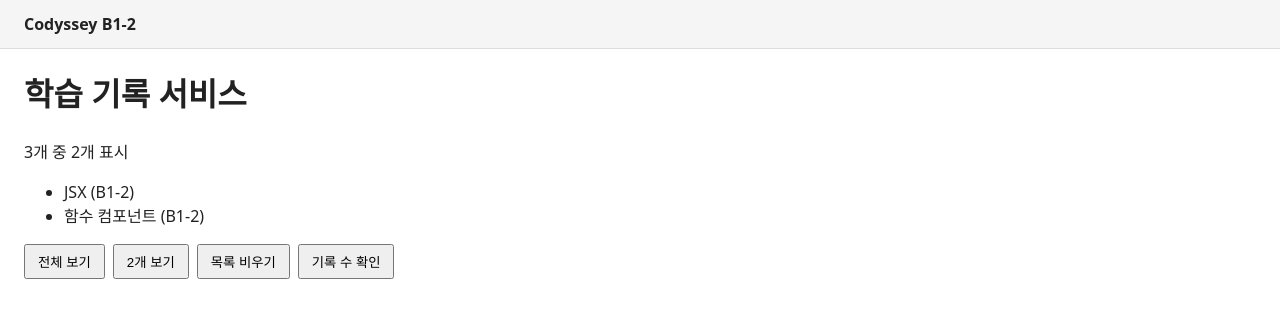
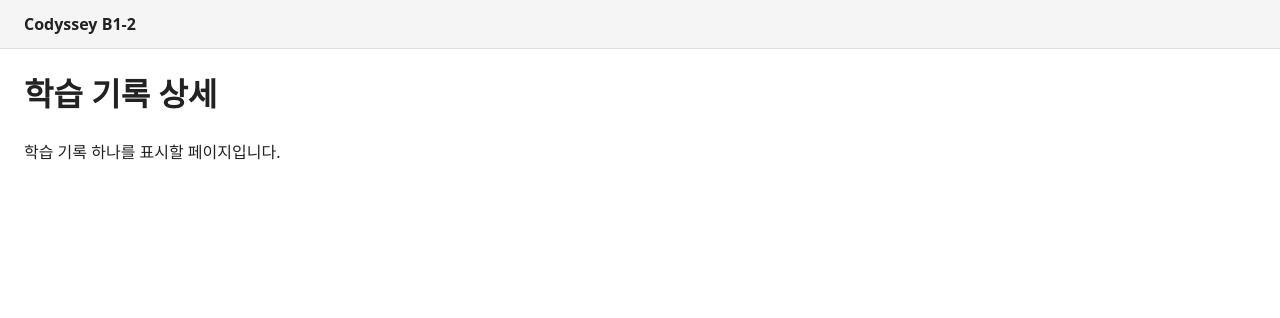
Before and after one commit to GimZiHo/codyssey_B1-2, a React (Vite) app: page /records/1 in a window 1280 px wide. Shown: the top 318 px of the page. Built offline with nearby package versions, Linux system fonts and the light colour scheme.

Commit message:
feat: 학습 기록 페이지 라우트 매핑 도입

```diff
--- a/package.json
+++ b/package.json
@@ -8,6 +8,7 @@
   },
   "dependencies": {
     "react": "^19.3.0",
-    "react-dom": "^19.3.0"
+    "react-dom": "^19.3.0",
+    "react-router": "^8.4.0"
   }
 }
--- a/src/main.jsx
+++ b/src/main.jsx
@@ -1,14 +1,29 @@
 import { createRoot } from 'react-dom/client';
+import { BrowserRouter, Routes, Route } from 'react-router';
 import Layout from './components/Layout.jsx';
 import HomePage from './pages/HomePage.jsx';
+import RecordListPage from './pages/RecordListPage.jsx';
+import RecordNewPage from './pages/RecordNewPage.jsx';
+import RecordDetailPage from './pages/RecordDetailPage.jsx';
+import RecordEditPage from './pages/RecordEditPage.jsx';
 // CSS import: 값을 받지 않는 부수 효과 import. Vite 개발 서버가 이 CSS를 <style>로 페이지에 넣는다(index.html의 link 대신 코드 의존 관계로 연결).
 import './styles/global.css';
 
 // React 루트: #root 안쪽 DOM을 React가 관리한다.
 const root = createRoot(document.getElementById('root'));
-// <HomePage />를 Layout 태그 사이에 넣으면 Layout이 children prop으로 받아 main 안에 그린다.
+// BrowserRouter: 주소창의 URL을 읽어 안쪽 Routes에 제공한다.
+// Routes가 현재 URL에 가장 잘 맞는 Route 하나를 골라, 그 element가 Layout의 children으로 main 안에 그려진다.
+// 라우트 매핑: path(경로 패턴)와 element(그릴 페이지)의 짝. :recordId는 어떤 값이든 받는 동적 세그먼트다.
 root.render(
-  <Layout>
-    <HomePage />
-  </Layout>,
+  <BrowserRouter>
+    <Layout>
+      <Routes>
+        <Route path="/" element={<HomePage />} />
+        <Route path="/records" element={<RecordListPage />} />
+        <Route path="/records/new" element={<RecordNewPage />} />
+        <Route path="/records/:recordId" element={<RecordDetailPage />} />
+        <Route path="/records/:recordId/edit" element={<RecordEditPage />} />
+      </Routes>
+    </Layout>
+  </BrowserRouter>,
 );
--- /dev/null
+++ b/src/pages/RecordDetailPage.jsx
@@ -0,0 +1,11 @@
+import PageTitle from '../components/PageTitle.jsx';
+
+// 상세 페이지: /records/:recordId 경로에 매핑된다. 식별자 값은 아직 읽지 않는다.
+export default function RecordDetailPage() {
+  return (
+    <div>
+      <PageTitle title="학습 기록 상세" />
+      <p>학습 기록 하나를 표시할 페이지입니다.</p>
+    </div>
+  );
+}
--- /dev/null
+++ b/src/pages/RecordEditPage.jsx
@@ -0,0 +1,11 @@
+import PageTitle from '../components/PageTitle.jsx';
+
+// 수정 페이지: /records/:recordId/edit 경로에 매핑된다. 식별자 값은 아직 읽지 않는다.
+export default function RecordEditPage() {
+  return (
+    <div>
+      <PageTitle title="학습 기록 수정" />
+      <p>학습 기록을 수정할 페이지입니다.</p>
+    </div>
+  );
+}
--- /dev/null
+++ b/src/pages/RecordListPage.jsx
@@ -0,0 +1,11 @@
+import PageTitle from '../components/PageTitle.jsx';
+
+// 목록 페이지: /records 경로에 매핑된다. 이번 단계는 경로 확인용 최소 내용만 둔다.
+export default function RecordListPage() {
+  return (
+    <div>
+      <PageTitle title="학습 기록 목록" />
+      <p>학습 기록 목록을 표시할 페이지입니다.</p>
+    </div>
+  );
+}
--- /dev/null
+++ b/src/pages/RecordNewPage.jsx
@@ -0,0 +1,11 @@
+import PageTitle from '../components/PageTitle.jsx';
+
+// 등록 페이지: /records/new 경로에 매핑된다. 폼은 이후 단계에서 추가한다.
+export default function RecordNewPage() {
+  return (
+    <div>
+      <PageTitle title="학습 기록 등록" />
+      <p>새 학습 기록을 등록할 페이지입니다.</p>
+    </div>
+  );
+}
```
Also changed, not shown: 5 other files (tests, documents, lock files or other folders).
